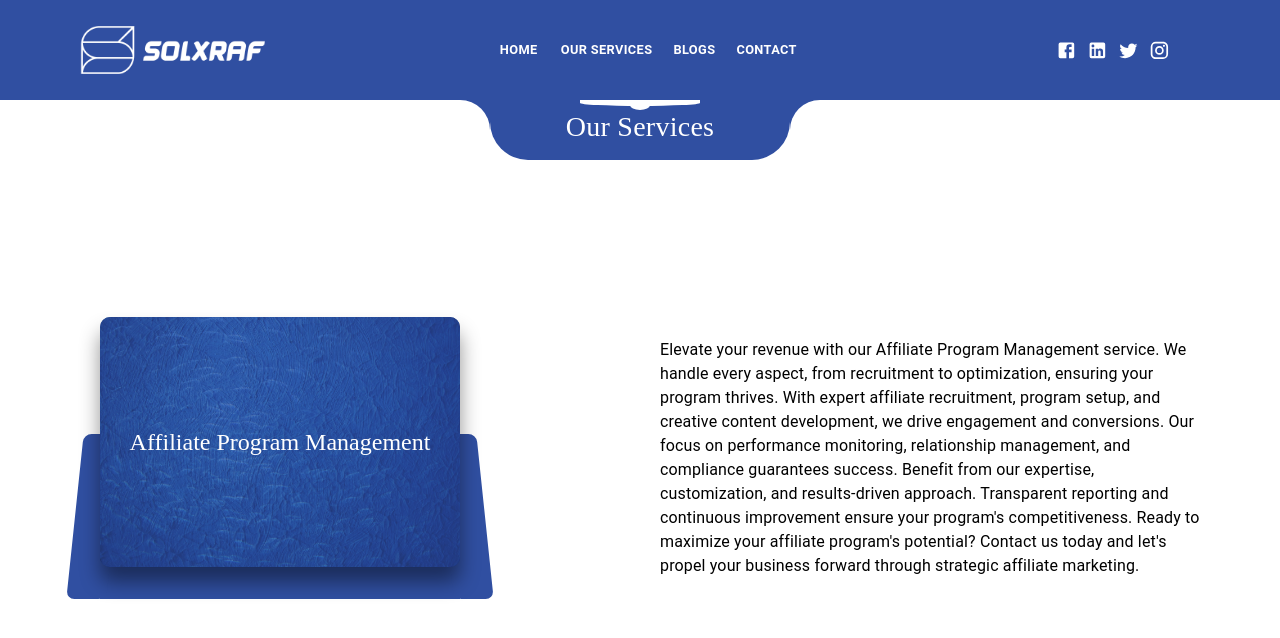
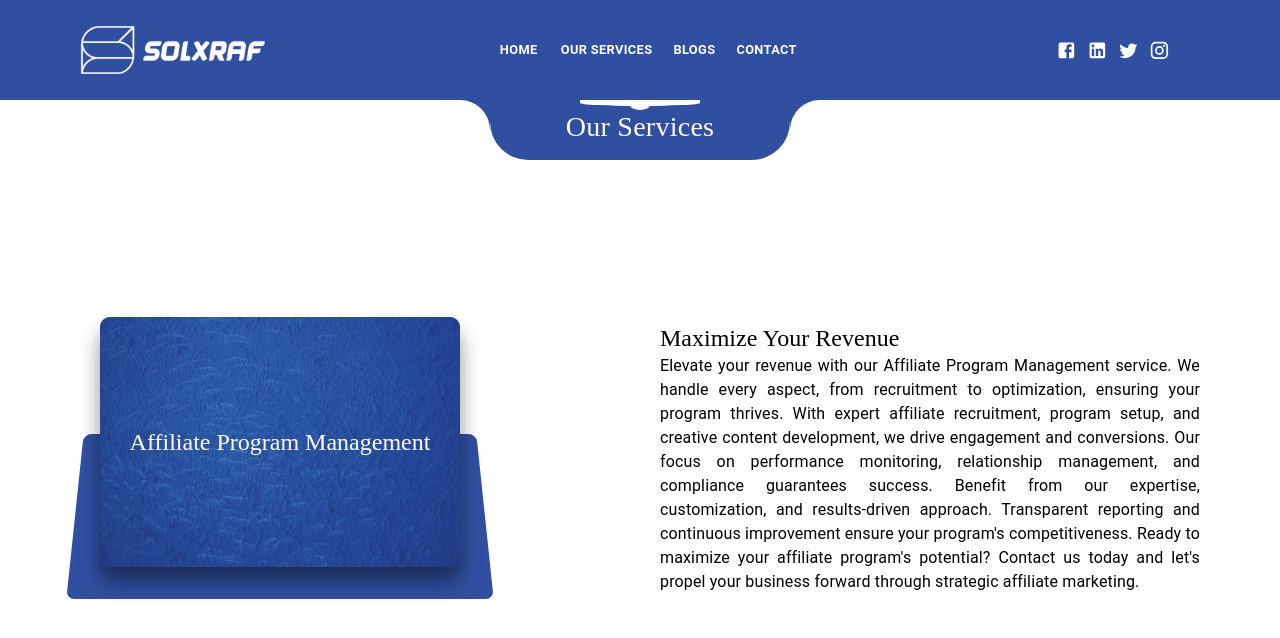
Before and after one commit to hammadaslam1/SOLXRAF-marketing, a React (Create React App) app in the folder client/: page /portfolio in a window 1280 px wide. Shown: the top 638 px of the page. Built offline with nearby package versions, Linux system fonts and the light colour scheme.

Commit message:
created services page

```diff
--- a/client/src/components/cards/ServiceCard.jsx
+++ b/client/src/components/cards/ServiceCard.jsx
@@ -48,9 +48,10 @@ const ServiceCard = (props) => {
       </div>
       <div style={{ flex: 1 }}></div>
       <Box sx={{ flex: 3 }} data-aos={props.animateRight}>
-        <Typography>
-          {props.body}
+        <Typography variant="h5" sx={{ fontFamily: "Krona One" }}>
+          {props.heading}
         </Typography>
+        <Typography sx={{ textAlign: "justify" }}>{props.body}</Typography>
       </Box>
     </Box>
   );
--- a/client/src/database/ServicesData.jsx
+++ b/client/src/database/ServicesData.jsx
@@ -1,27 +1,27 @@
 export const servicesData = [
   {
     title: "Affiliate Program Management",
-    heading: "",
+    heading: "Maximize Your Revenue",
     body: "Elevate your revenue with our Affiliate Program Management service. We handle every aspect, from recruitment to optimization, ensuring your program thrives. With expert affiliate recruitment, program setup, and creative content development, we drive engagement and conversions. Our focus on performance monitoring, relationship management, and compliance guarantees success. Benefit from our expertise, customization, and results-driven approach. Transparent reporting and continuous improvement ensure your program's competitiveness. Ready to maximize your affiliate program's potential? Contact us today and let's propel your business forward through strategic affiliate marketing.",
   },
   {
     title: "Amazon Virtual Assistant",
-    heading: "",
-    body: "",
+    heading: "Efficiency Redefined",
+    body: "Streamline your Amazon business with our Virtual Assistant services. Our dedicated team manages various aspects of your Amazon account, from product listings to customer service, ensuring smooth operations. With expertise in product optimization, inventory management, and order processing, we enhance your Amazon presence. We handle customer inquiries, feedback management, and review monitoring, fostering positive brand perception. Benefit from our tailored solutions, reliable support, and cost-effective approach. Let us alleviate the workload and drive growth for your Amazon business. Contact us today to explore how our Virtual Assistant services can elevate your Amazon success.",
   },
   {
     title: "Social Media Management",
-    heading: "",
-    body: "",
+    heading: "Stand Out, Engage, Succeed",
+    body: "Amplify your online presence with our Social Media Management services. Our expert team handles content creation, scheduling, and engagement across all major platforms. We craft compelling posts, drive community interaction, and optimize strategies for maximum impact. With tailored campaigns, influencer partnerships, and analytics insights, we boost brand visibility and audience engagement. Trust our expertise, dedication, and proactive approach to elevate your social media presence. Let us manage your social media channels while you focus on growing your business. Contact us today to start driving meaningful results through effective social media management.",
   },
   {
     title: "Graphic Designing",
-    heading: "",
-    body: "",
+    heading: "Visual Excellence Awaits",
+    body: "Transform your brand with our Graphic Design services. Our skilled designers bring creativity and innovation to every project, crafting visually stunning designs that captivate your audience. From logos and branding materials to marketing collateral and web graphics, we deliver high-quality visuals that elevate your brand identity. With a focus on aesthetics, functionality, and brand consistency, we ensure your designs stand out in today's competitive landscape. Partner with us to unleash the power of compelling visuals and leave a lasting impression on your audience. Contact us today to discover how our Graphic Design services can enhance your brand's image and drive success.",
   },
   {
     title: "Web Development",
-    heading: "",
-    body: "",
+    heading: "Web Solutions Unleashed",
+    body: "Empower your online presence with our Web Development services. Our team of experienced developers specializes in creating custom websites that are tailored to your unique needs and goals. From simple landing pages to complex e-commerce platforms, we bring your vision to life with cutting-edge technology and intuitive design. With a focus on user experience, performance, and scalability, we ensure your website stands out and delivers results. Partner with us to create a dynamic online presence that drives traffic, engages users, and boosts conversions. Contact us today to discuss your project and unlock the full potential of your online presence with our Web Development services.",
   },
 ];
--- a/client/src/screens/Portfolio.jsx
+++ b/client/src/screens/Portfolio.jsx
@@ -19,8 +19,8 @@ const Portfolio = () => {
           title={data.title}
           heading={data.heading}
           body={data.body}
-          animateLeft={i % 2 === 0 ? "fade-right" : "fade-left"}
-          animateRight={i % 2 === 0 ? "fade-left" : "fade-right"}
+          animateLeft={i !== 0 && (i % 2 === 0 ? "fade-right" : "fade-left")}
+          animateRight={i !== 0 && (i % 2 === 0 ? "fade-left" : "fade-right")}
         />
       ))}
     </div>
```
